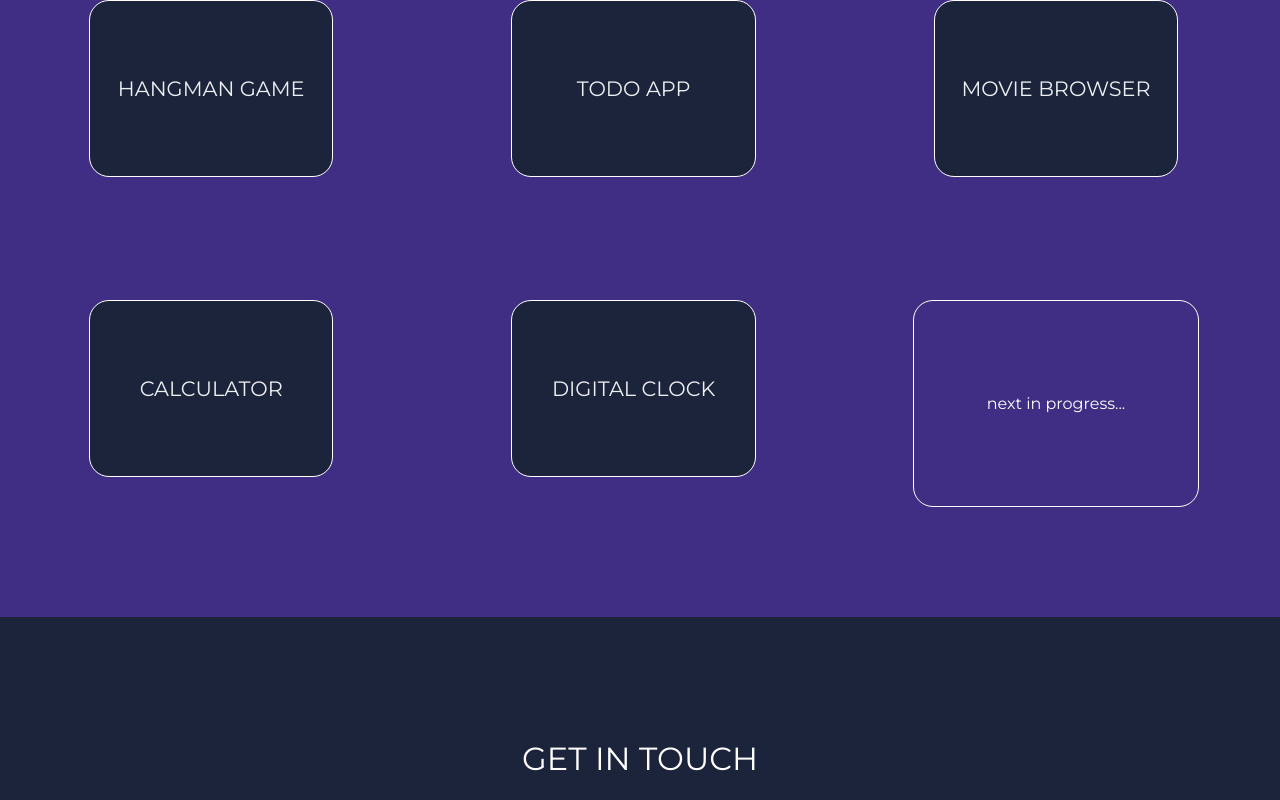
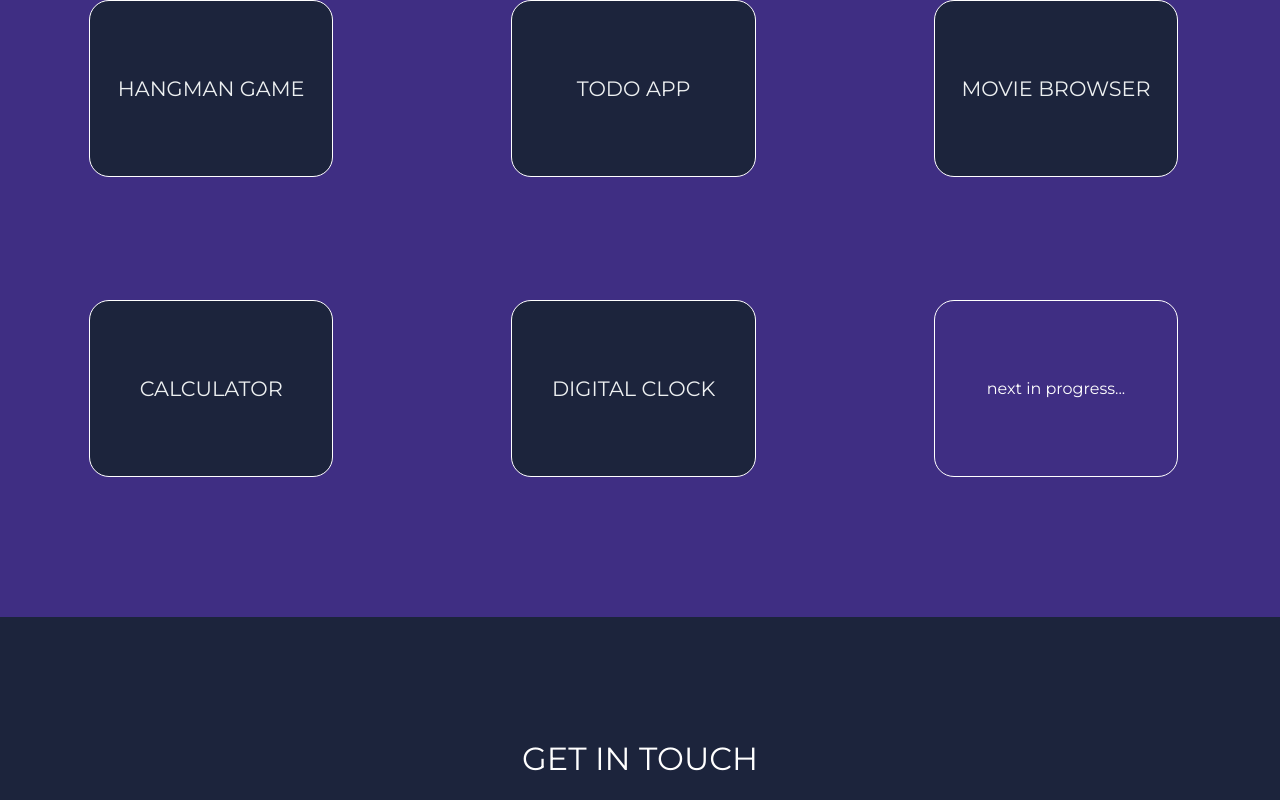
Before and after one commit to krokmichal/krokmichal.github.io, a plain HTML site: page index.html in a window 1280 px wide. Shown: the part 2583-3383 px from the top of the page. Drawn offline with Linux system fonts and the light colour scheme.

Commit message:
css addons2

```diff
--- a/style.css
+++ b/style.css
@@ -378,6 +378,8 @@ button:hover {
 }
 
 #next {
+  width: 55%;
+  height: 55%;
   font-size: 1rem;
   background-color: var(--secondarycolor);
   cursor: auto;
```
